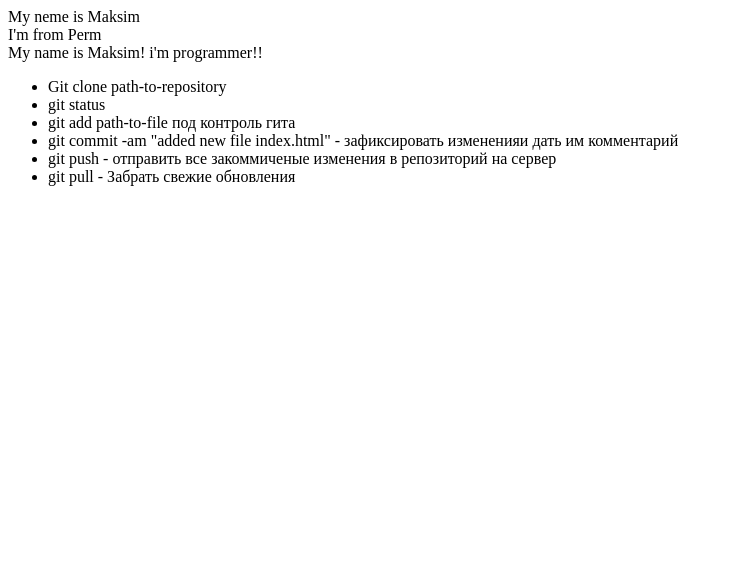
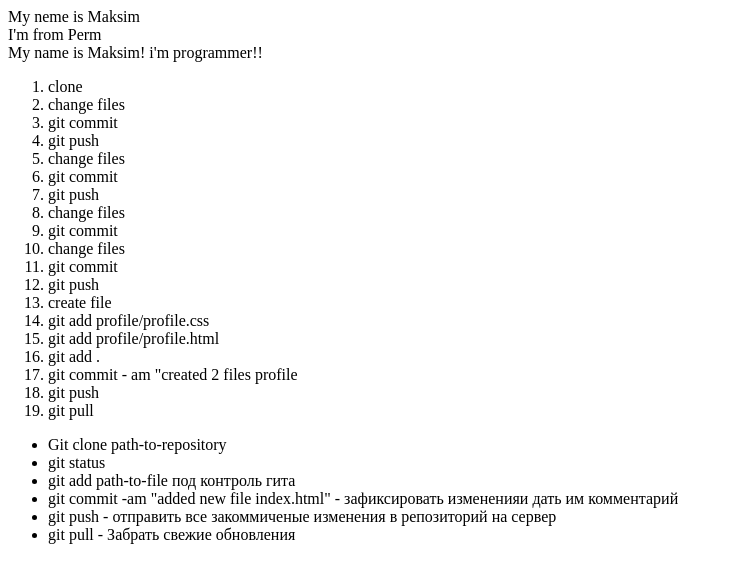
Before and after one commit to K223max2020/git_lesson, a plain HTML site: page index.html in a window 1280 px wide. Shown: the whole page, without its empty margins (0-733 px from the left). Drawn offline with Linux system fonts and the light colour scheme.

Commit message:
added new file index.html

```diff
--- a/index.html
+++ b/index.html
@@ -6,6 +6,27 @@
     i'm programmer!!
 </div>
 <div>
+    <ol>
+        <li>clone</li>
+        <li>change files</li>
+        <li>git commit</li>
+        <li>git push</li>
+        <li>change files</li>
+        <li>git commit</li>
+        <li>git push</li>
+        <li>change files</li>
+        <li>git commit</li>
+        <li>change files</li>
+        <li>git commit</li>
+        <li>git push</li>
+        <li>create file</li>
+        <li>git add profile/profile.css</li>
+        <li>git add profile/profile.html</li>
+        <li>git add .</li>
+        <li>git commit - am "created 2 files profile</li>
+        <li>git push</li>
+        <li>git pull</li>
+    </ol>
 <ul>
     <li>Git clone path-to-repository</li>
     <li>git status</li>
```
